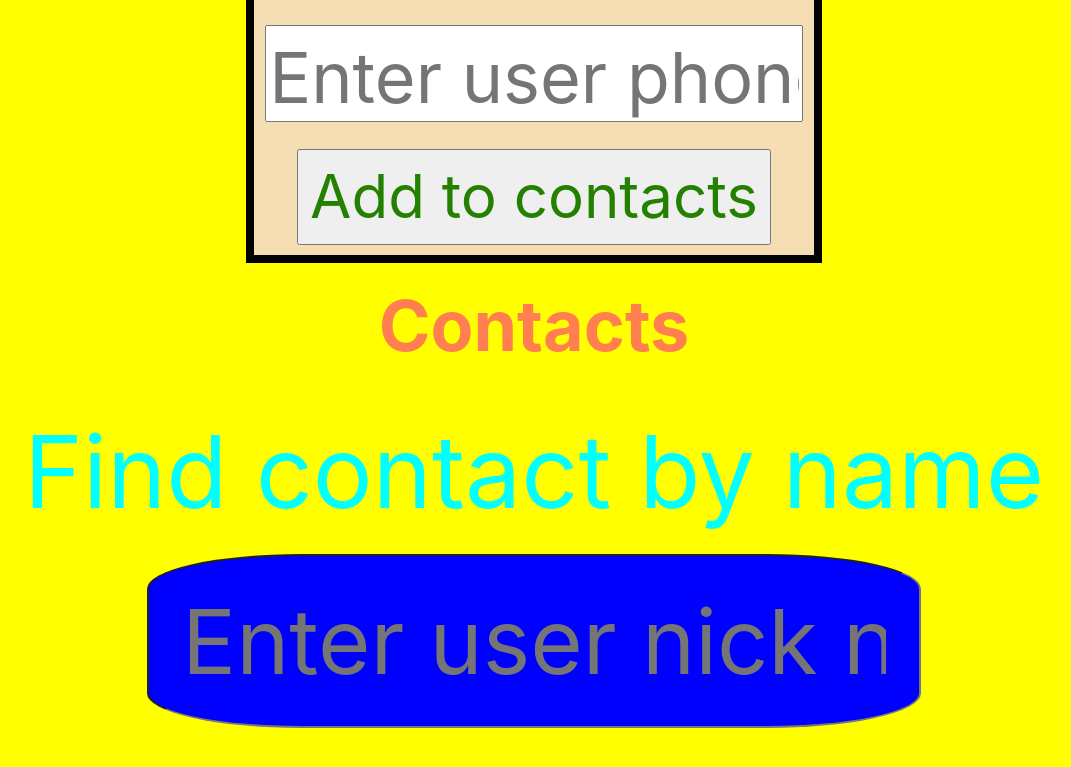
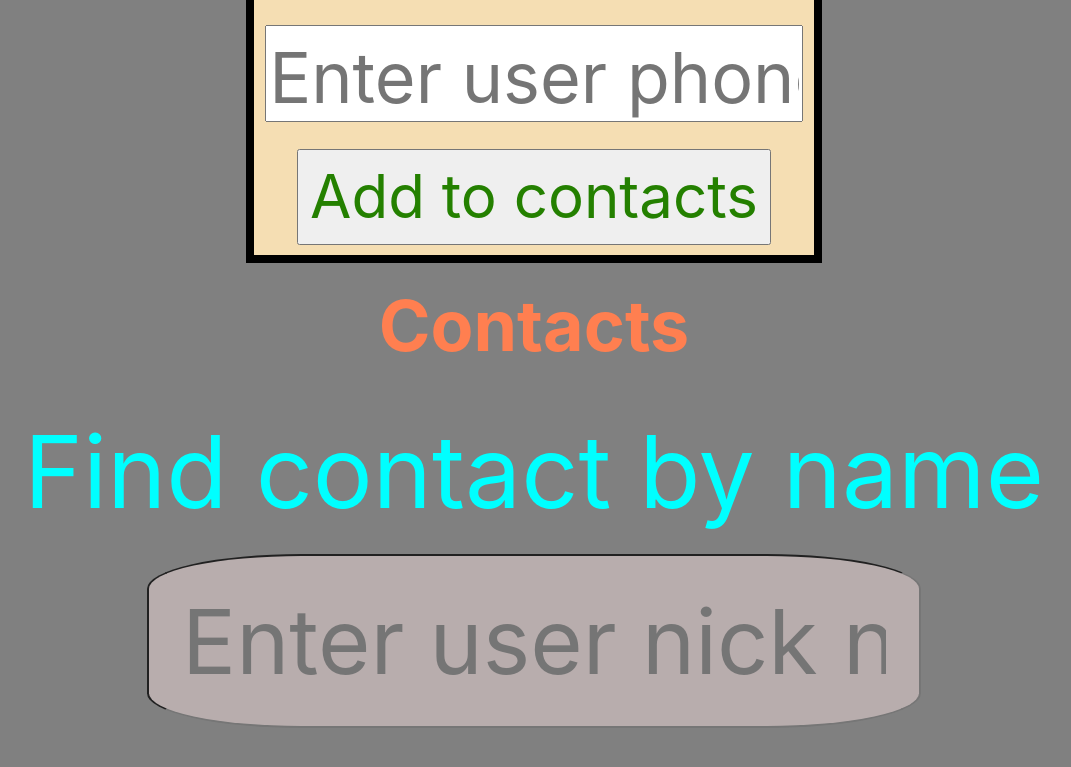
Before and after one commit to grisha19961116/goit-react-hw-02-phonebook, a React (Create React App) app: page / in a window 1280 px wide. Shown: the part 551-1318 px from the top of the page, without its empty margins (106-1177 px from the left). Built offline with nearby package versions, Linux system fonts and the light colour scheme.

Commit message:
i am fell exstoud

```diff
--- a/src/components/PhoneBook/ContactForm/ContactForm.js
+++ b/src/components/PhoneBook/ContactForm/ContactForm.js
@@ -17,11 +17,9 @@ class ContactForm extends Component {
   handleChange = even => {
     const { name, value } = even.target;
     this.setState(() => {
-      if (name === 'nick' || name === 'phoneNumber') {
-        return {
-          [name]: value,
-        };
-      }
+      return {
+        [name]: value,
+      };
     });
   };
   handleSubmit = even => {
--- a/src/components/PhoneBook/Filter/Filter.module.css
+++ b/src/components/PhoneBook/Filter/Filter.module.css
@@ -7,7 +7,7 @@
   font-size: 90px;
   color: black;
   border-radius: 20%;
-  background-color: blue;
+  background-color: rgb(184, 173, 173);
 }
 button {
   width: 80%;
--- a/src/components/PhoneBook/PhoneBook.module.css
+++ b/src/components/PhoneBook/PhoneBook.module.css
@@ -2,5 +2,5 @@
   width: 100%;
   height: auto;
   padding: 5%;
-  background-color: yellow;
+  background-color: grey;
 }
```
Also changed, not shown: 12 other files (tests, documents, lock files or other folders).
